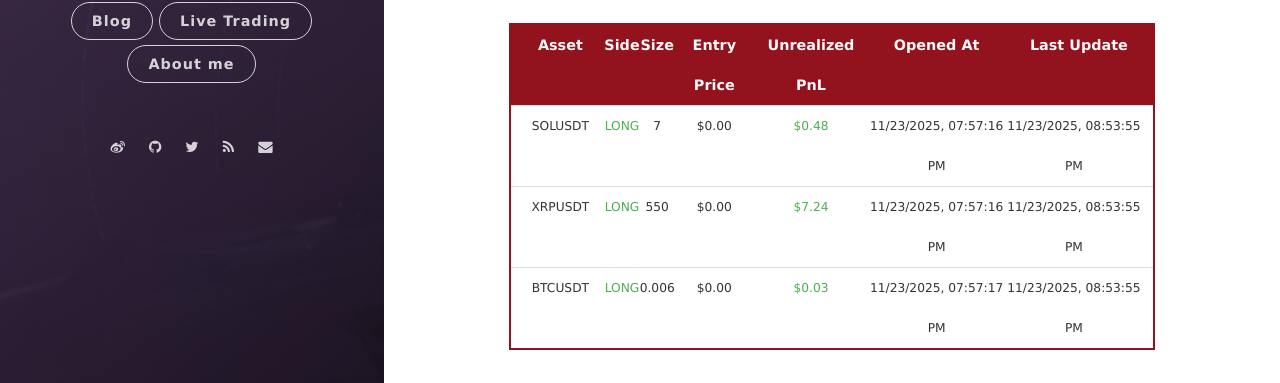
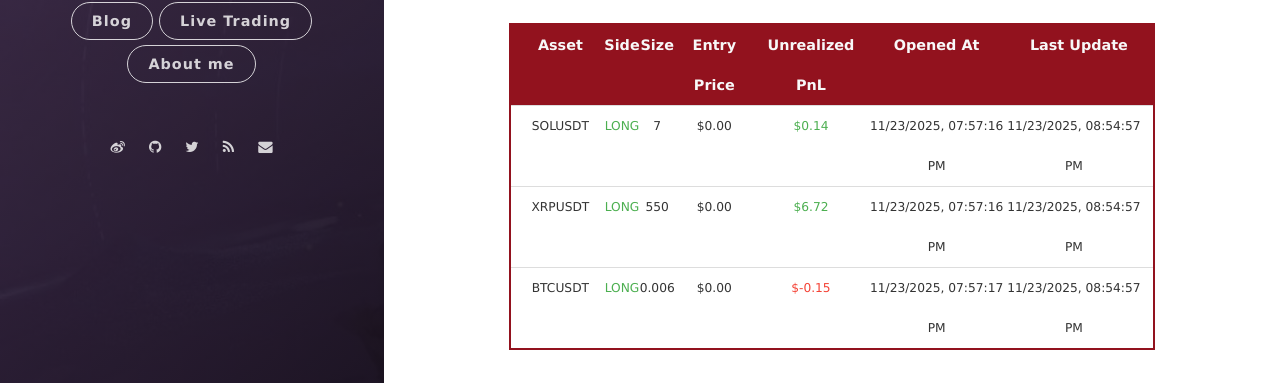
Before and after one commit to leeyegy/leeyegy.github.io, a Jekyll site: the page built from live-trading.html, in a window 1280 px wide and 1026 px high. Shown: the part 576-959 px from the top of the window. Built offline with Jekyll 4.4.1, drawn with Linux system fonts in a browser that asks for light colours; nearby versions of some CDN libraries.

Commit message:
AccountMonitor: refresh positions 2025-11-24T04:54:57+08:00

```diff
--- a/assets/data/binance/positions.json
+++ b/assets/data/binance/positions.json
@@ -4,26 +4,26 @@
     "side": "LONG",
     "size": 7.0,
     "entryPrice": 0.0,
-    "unrealizedPnl": 0.47568087,
+    "unrealizedPnl": 0.13717669,
     "openedAt": "2025-11-24T03:57:16+08:00",
-    "reportedAt": "2025-11-24T04:53:55+08:00"
+    "reportedAt": "2025-11-24T04:54:57+08:00"
   },
   {
     "symbol": "XRPUSDT",
     "side": "LONG",
     "size": 550.0,
     "entryPrice": 0.0,
-    "unrealizedPnl": 7.242015,
+    "unrealizedPnl": 6.7206205,
     "openedAt": "2025-11-24T03:57:16+08:00",
-    "reportedAt": "2025-11-24T04:53:55+08:00"
+    "reportedAt": "2025-11-24T04:54:57+08:00"
   },
   {
     "symbol": "BTCUSDT",
     "side": "LONG",
     "size": 0.006,
     "entryPrice": 0.0,
-    "unrealizedPnl": 0.03073395,
+    "unrealizedPnl": -0.15007352,
     "openedAt": "2025-11-24T03:57:17+08:00",
-    "reportedAt": "2025-11-24T04:53:55+08:00"
+    "reportedAt": "2025-11-24T04:54:57+08:00"
   }
 ]
```
